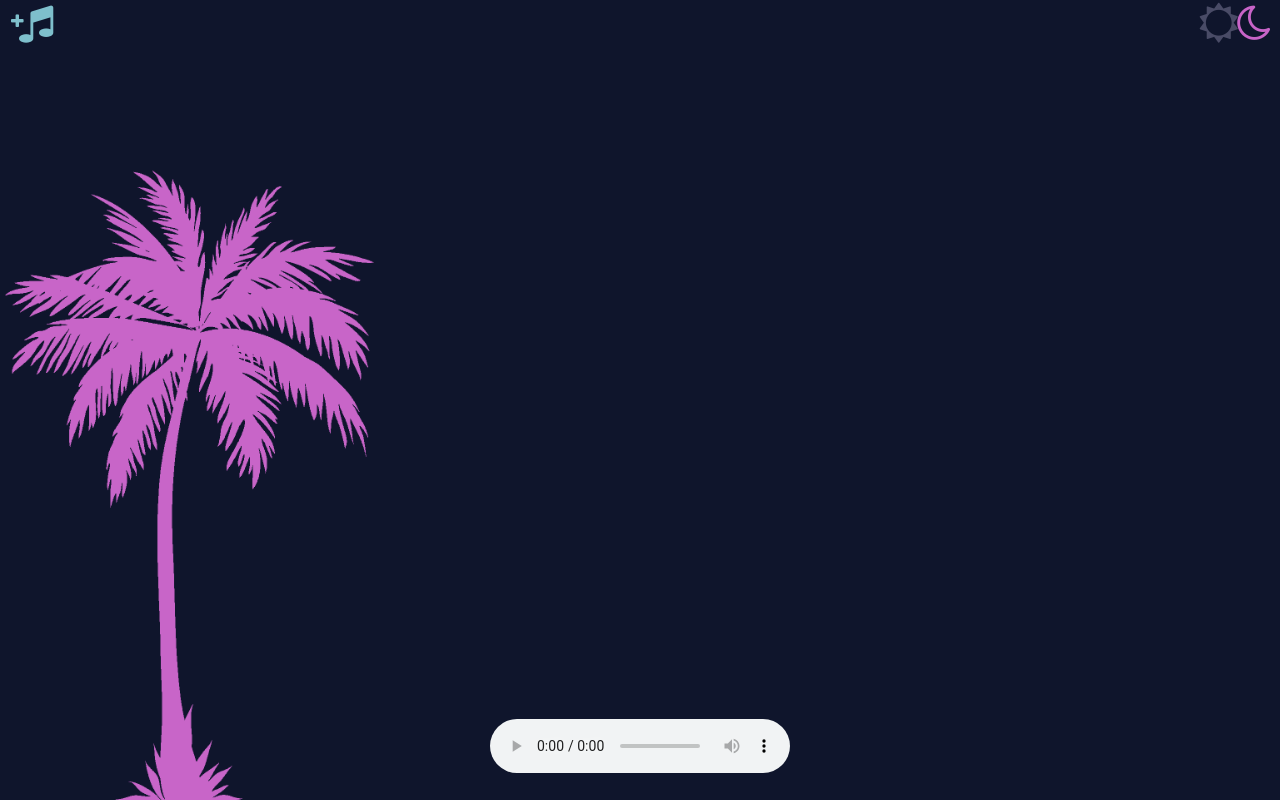
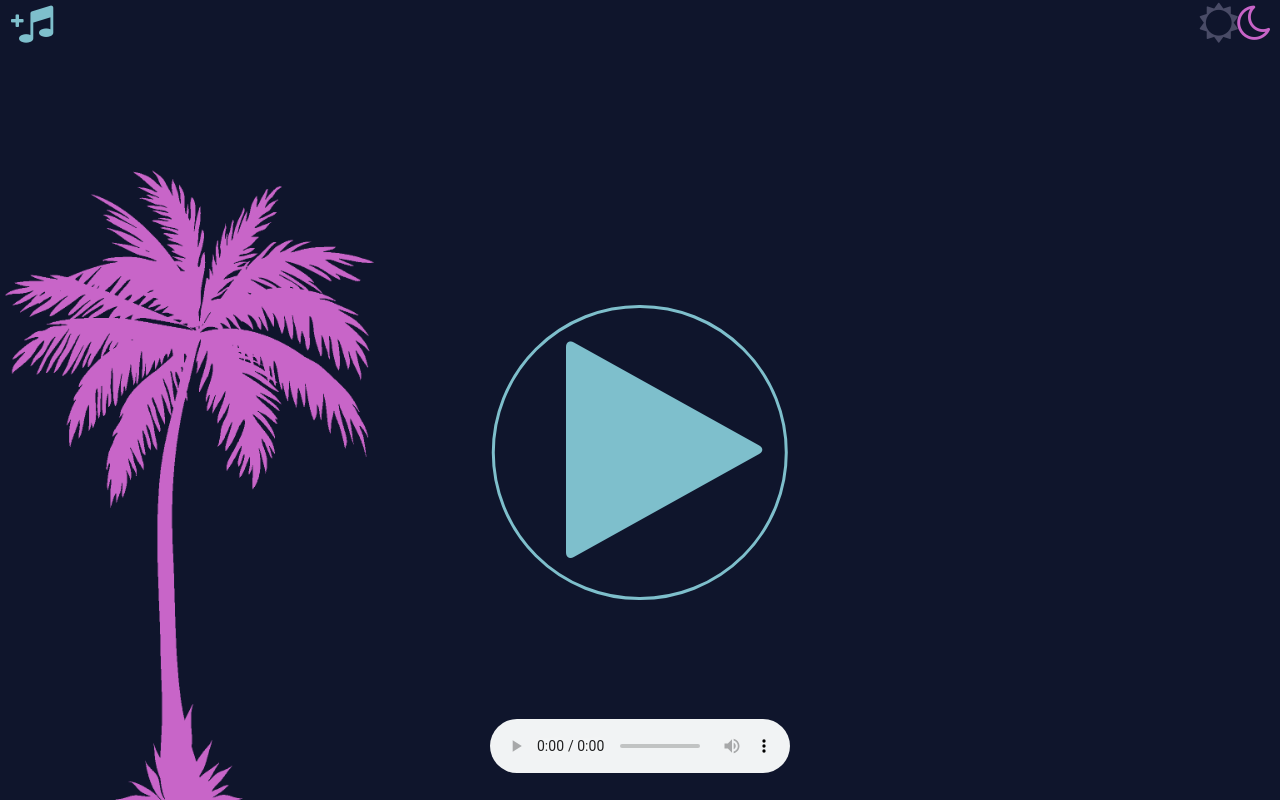
Before and after one commit to kkuczynski/sndvslzr, an Angular app: page / in a window 1280 px wide. Built offline with nearby package versions, Linux system fonts and the light colour scheme.

Commit message:
added auto play functionality, when there are no songs, clicking play button will pop file adding, clicking play again pauses

```diff
--- a/src/app/app.component.css
+++ b/src/app/app.component.css
@@ -166,3 +166,54 @@ input[type="file"] {
     margin-right: -50%;
     transform: translate(-50%, -50%)
 }
+
+.play {
+    font-size: 250px ;
+    border: solid;
+    border-radius: 300px;
+    padding-left: 22px;
+    padding-right: 72px;
+    background: none;
+    cursor: pointer;
+    animation-duration: 1px;
+    outline: none;
+    text-align: center;
+}
+.pause {
+    font-size: 200px;
+    border: solid;
+    border-radius: 300px;
+    padding-left: 17px;
+    padding-right: 103px;
+    padding-top: 30px;
+    padding-bottom: 29px;
+    background: none;
+    cursor: pointer;
+    animation-duration: 1px;
+    outline: none;
+}
+
+
+.center {
+    position: absolute;
+    left: 50%;
+    margin-right: -50%;
+    bottom: 200px;
+    transform: translateX(-50%);
+
+    background: none;
+}
+.play:hover {
+    text-shadow: 0px 0px 20px rgb(250,125,250);
+    box-shadow: 0px 0px 20px rgb(250,125,250);
+}
+.pause:hover {
+    text-shadow: 0px 0px 20px rgb(250,125,250);
+    box-shadow: 0px 0px 20px rgb(250,125,250);
+}
+.dayCenter {
+    color: rgb(30,30,30);
+}
+.nightCenter {
+    color: rgb(126, 191, 204)
+}
--- a/src/app/app.component.html
+++ b/src/app/app.component.html
@@ -17,10 +17,14 @@
     <i id=sun [ngClass]="(getNightMode()===1)?'pickedSun':'notPickedSun'" class="fa fa-sun-o" aria-hidden="true"></i>
     <i id=moon [ngClass]="(getNightMode()===0)?'pickedMoon':'notPickedMoon'" class="fa fa-moon-o" aria-hidden="true"></i>
   </button>
-  <audio id="sound" class="sound" controls></audio>
+  <audio id="sound" class="sound" controls autoplay></audio>
+  <div class= center>
+    <button *ngIf=isPaused() [ngClass]="(getNightMode()===0)?'nightCenter':'dayCenter'" class=play id=play (click)=play()><i class="fa fa-play" aria-hidden="true"></i></button>
+    <button *ngIf=!isPaused() [ngClass]="(getNightMode()===0)?'nightCenter':'dayCenter'" class=pause id=play (click)=play()><i class="fa fa-pause" aria-hidden="true"></i></button>
+  </div>
   <div class=tree><img class=palm id= palm [ngClass]="(getNightMode()===0)?'night':'day'" src='../assets/palm.png'></div>
   <div class=playlist id=playlist>
-    <div *ngFor="let song of getPlaylistService(); index as i" class=song id=song (click) = play(i)>
+    <div *ngFor="let song of getPlaylistService(); index as i" class=song id=song (click) = load(i)>
       {{ song }}&nbsp;&nbsp;&nbsp;
     </div>
 
--- a/src/app/app.component.ts
+++ b/src/app/app.component.ts
@@ -11,9 +11,13 @@ export class AppComponent {
   title = 'sndvslzr';
   private nightMode: NightModeService;
   private playlistService: PlaylistService;
+  private currentSongId = 0;
+  private songLoaded = false;
+
   constructor() {
     this.nightMode = new NightModeService;
     this.playlistService = new PlaylistService;
+
   }
 
   public onChange(fileList: FileList): void {
@@ -26,14 +30,16 @@ export class AppComponent {
     }
   }
 
-  getPlaylistService() : string[] {
+  getPlaylistService(): string[] {
     return this.playlistService.getPlaylist();
+
   }
 
   changeNightMode() {
     if (this.nightMode.getNightMode() === 1) {
       console.log('sun lowering, moon rising');
       document.getElementById('sun').style.animationName = 'iconTransitionSunOff';
+      document.getElementById('play').style.animationName = 'iconTransitionMusicOff';
       document.getElementById('moon').style.animationName = 'iconTransitionMoonOn';
       // document.getElementById('bar').style.animationName = 'backgroundTransitionOff';
       document.getElementById('body').style.animationName = 'backgroundTransitionOff';
@@ -42,6 +48,7 @@ export class AppComponent {
     } else {
       console.log('sun rising, moon lowering');
       document.getElementById('sun').style.animationName = 'iconTransitionSunOn';
+      document.getElementById('play').style.animationName = 'iconTransitionMusicOn';
       document.getElementById('moon').style.animationName = 'iconTransitionMoonOff';
       // document.getElementById('bar').style.animationName = 'backgroundTransitionOn';
       document.getElementById('body').style.animationName = 'backgroundTransitionOn';
@@ -50,10 +57,17 @@ export class AppComponent {
     }
     this.nightMode.changeNightMode()
   }
-
-  play(i: number) {
-    console.log('playing');
-    this.playlistService.play(i);
+  load(index: number) {
+    this.currentSongId = index;
+    this.playlistService.loadSong(this.currentSongId);
+  }
+  isPaused(): boolean {
+    return this.playlistService.getIsPaused();
+  }
+  play() {
+    if(!this.playlistService.play()) {
+      document.getElementById('addfile').click();
+    }
   }
 
   getNightMode(): number {
--- a/src/app/services/playlist.service.ts
+++ b/src/app/services/playlist.service.ts
@@ -6,30 +6,59 @@ import { UrlObject } from 'url';
 })
 export class PlaylistService {
 
-  private playlist:string[] = [];
+  private playlist: string[] = [];
   private playlistSrc: UrlObject[] = [];
   private currentSong;
+  private sound: HTMLAudioElement = <HTMLAudioElement><unknown>document.getElementById('sound');
+  private paused = true;
   constructor() { }
 
   addToPlaylist(file: File) {
-     this.playlist.push(file.name);
-     console.log(this.playlist);
+    this.playlist.push(file.name);
+    console.log(this.playlist);
   }
 
   addToPlaylistSrc(file) {
     this.playlistSrc.push(file);
     console.log(this.playlist);
- }
+  }
 
   getPlaylist(): string[] {
     return this.playlist;
   }
 
-  play(index: number) {
-    let sound = new Audio();
-    sound = document.getElementById('sound') as unknown as HTMLAudioElement;
-    sound.src = this.playlistSrc[index] as unknown as string;
-    sound.play;
+  getIsPaused(): boolean {
+    if(!this.sound) {
+      console.log('no sound')
+      return true;
+    } else {
+    return this.paused
+    }
+  }
 
+  loadSong(index: number) {
+    this.sound = new Audio();
+    this.sound = <HTMLAudioElement><unknown>document.getElementById('sound');
+    this.sound.src = this.playlistSrc[index] as unknown as string;
+  }
+
+  play(): boolean {
+    if (this.playlist.length === 0) {
+      return false;
+    }
+    else {
+      if (!this.sound) {
+        this.loadSong(0);
+      }
+      if (this.paused) {
+        this.sound.play()
+        this.paused = false;
+        return true;
+      } else {
+        this.sound.pause();
+        this.paused = true;
+        return true;
+      }
+    }
   }
 }
```
